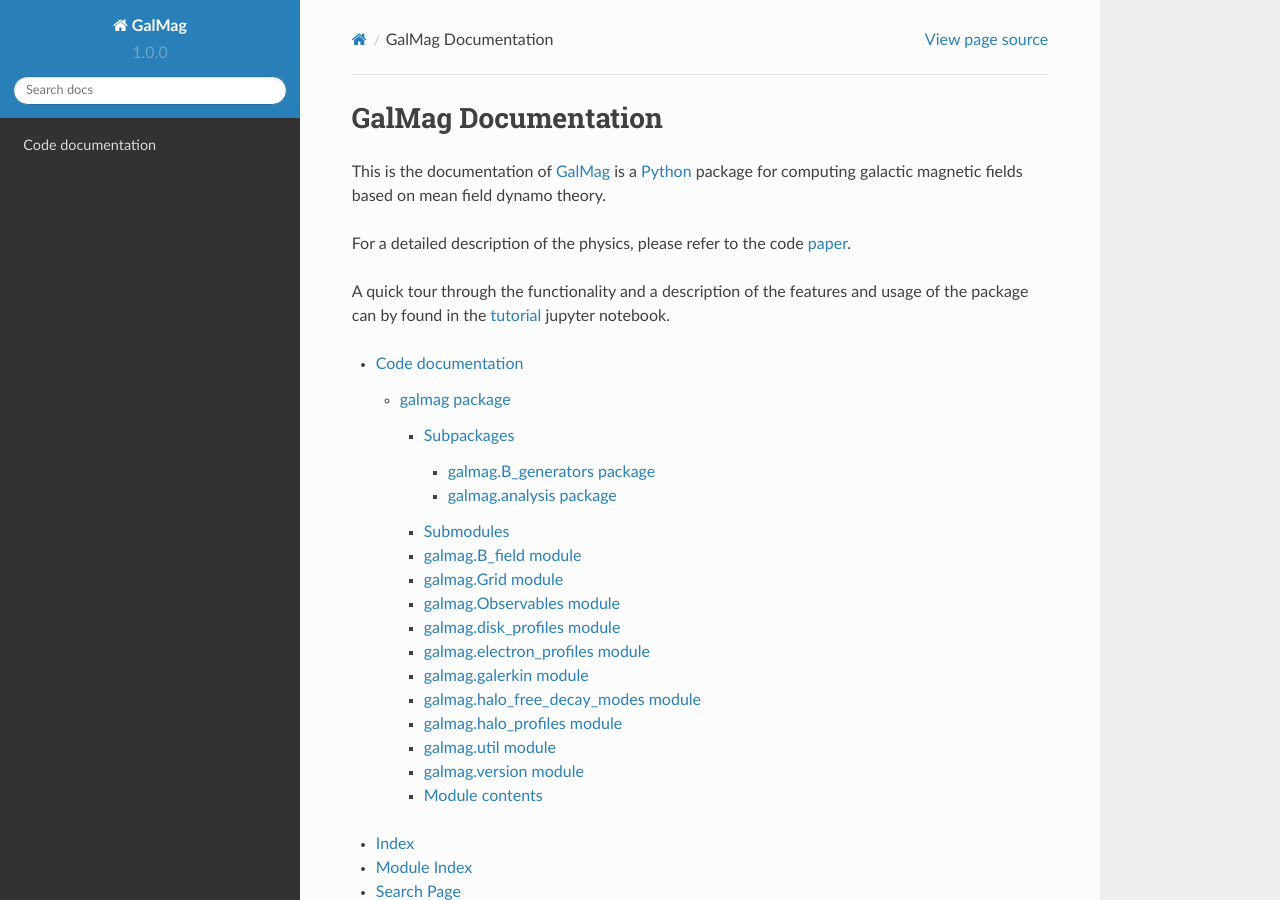
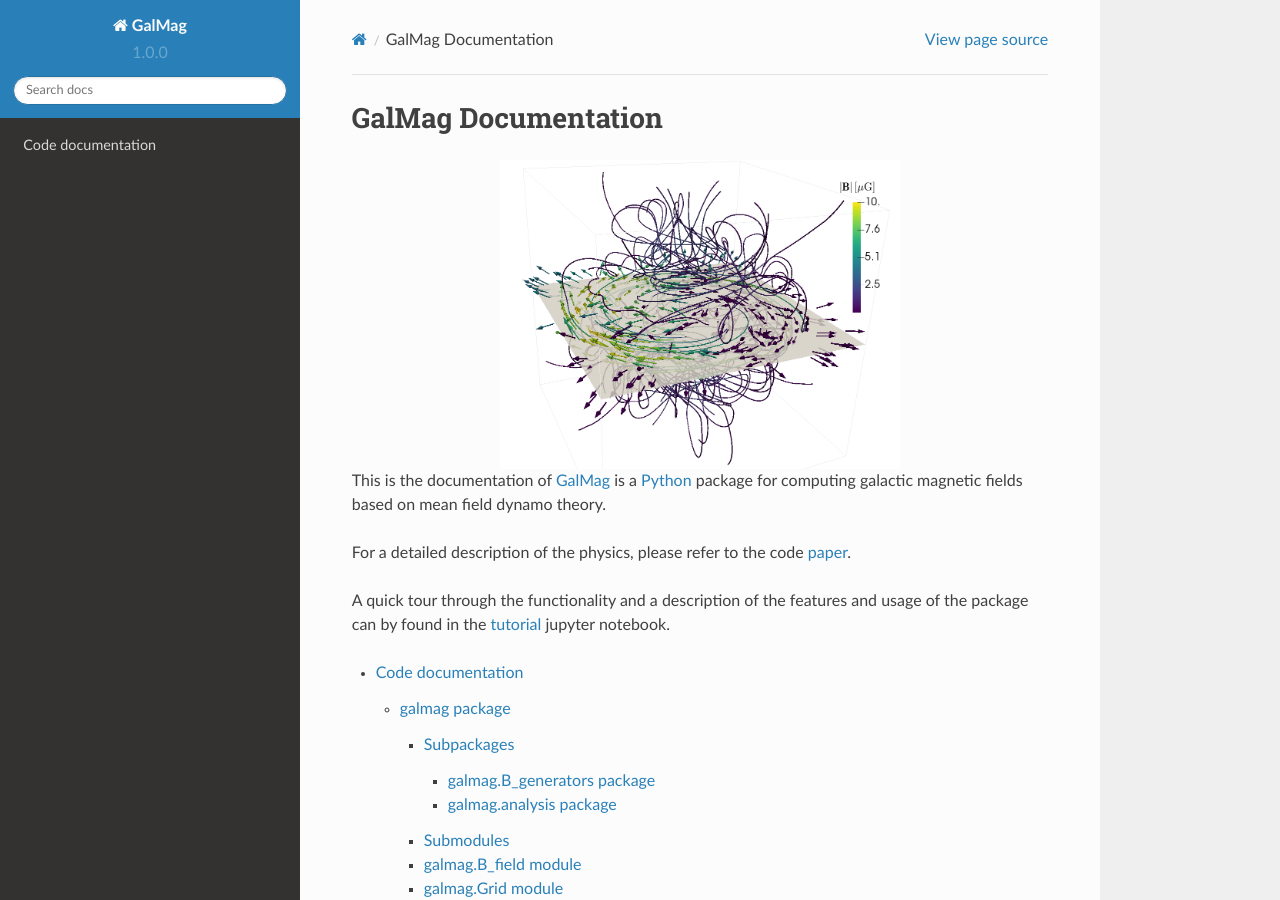
Before and after one commit to luizfelippesr/galmag, a Sphinx documentation site: the page built from doc/index.rst, in a window 1280 px wide and 900 px high. Built offline with Sphinx 7.4.7 and the Read the Docs theme 2.0.0, drawn with Linux system fonts in a browser that asks for light colours.

Commit message:
Minor docs.

```diff
--- a/doc/index.rst
+++ b/doc/index.rst
@@ -5,6 +5,12 @@
 
 GalMag Documentation
 ==================================
+
+.. image:: B_field.png
+    :align: center
+    :alt: Example magnetic field
+    :width: 400px
+
 
 This is the documentation of `GalMag <https://github.com/luizfelippesr/galmag>`_ is a `Python <http://www.python.org>`_  package for computing galactic magnetic
 fields based on mean field dynamo theory.
```
Also changed, not shown: doc/B_field.png (added).
